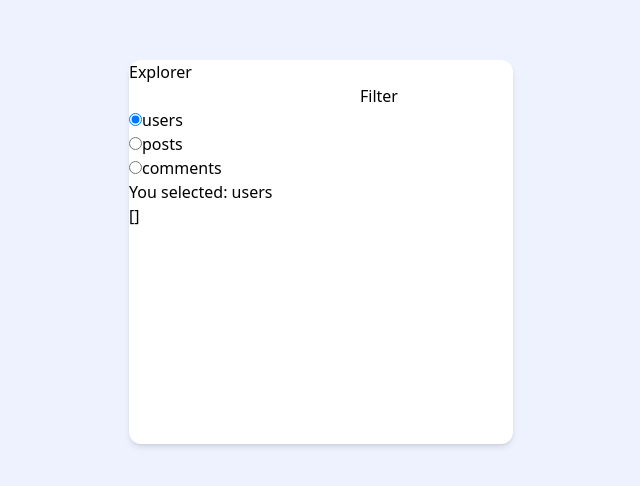
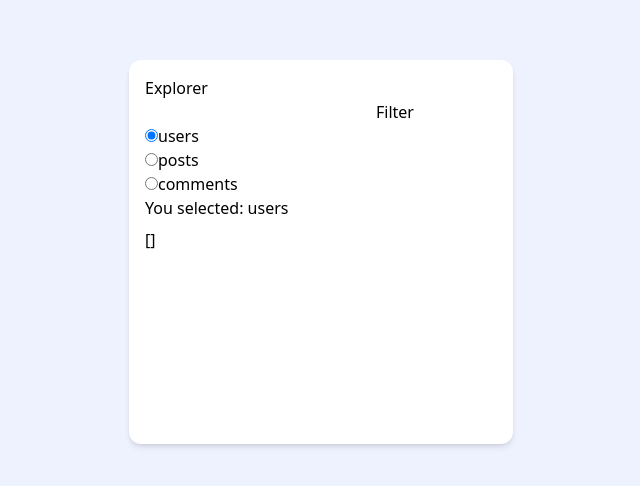
Before and after one commit to Qabudhaim/Blockchain-network, a React (Vite) app in the folder dev/block_explorer/: page / in a window 1280 px wide. Shown: the part 148-634 px from the top of the page, without its empty margins (319-959 px from the left). Built offline with nearby package versions, Linux system fonts and the light colour scheme; no server answers.

Commit message:
Add some styling

```diff
--- a/dev/block_explorer/src/App.jsx
+++ b/dev/block_explorer/src/App.jsx
@@ -36,7 +36,7 @@ function App() {
 
 
   return (
-<>
+<div className="p-4">
       <h1>Explorer</h1>
       <div>
         <input onChange={handleInputChange} onKeyDown={handleKeyPress}></input>
@@ -67,10 +67,10 @@ function App() {
         <p>You selected: {selectedOption}</p>
       </div>
 
-      <div>
+      <div className="mt-2">
         { JSON.stringify(data) === '{}' ? <p>No Data available</p> : <p>{JSON.stringify(data)}</p> }
       </div>
-    </>
+    </div>
 
   )
 }
```
